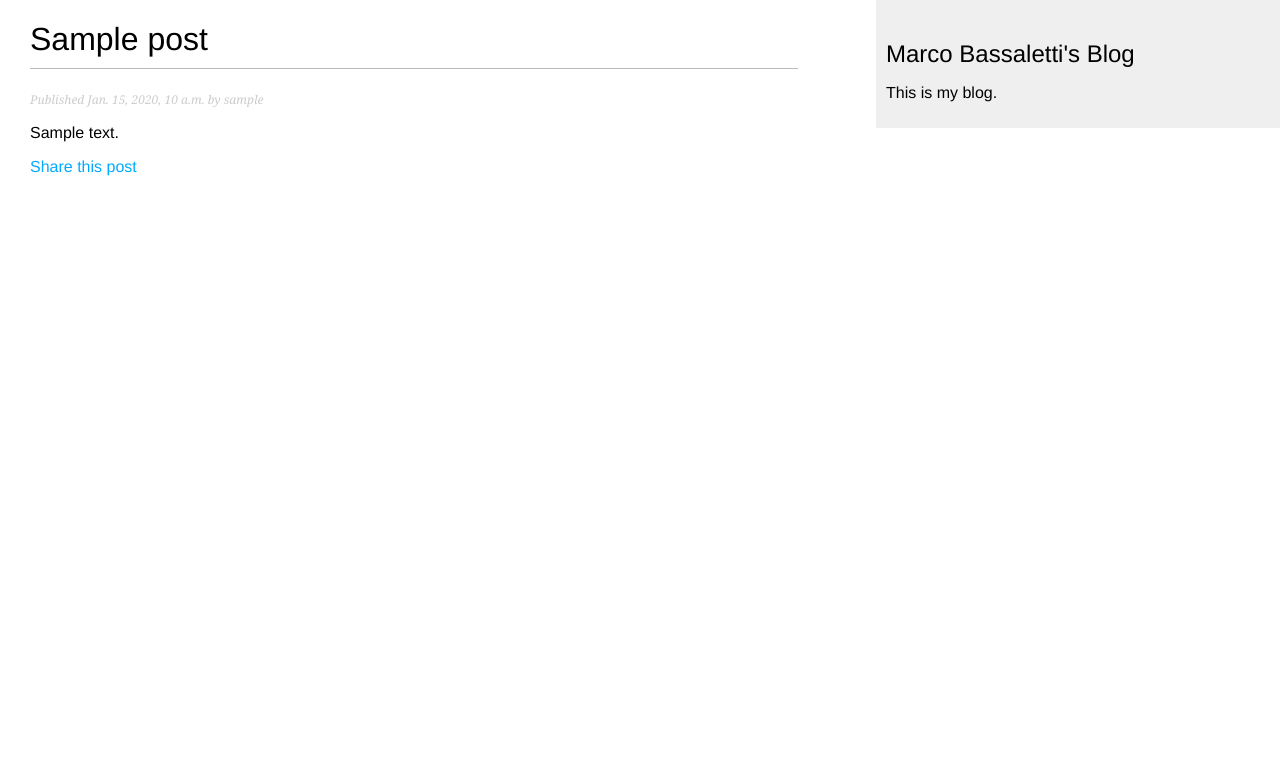
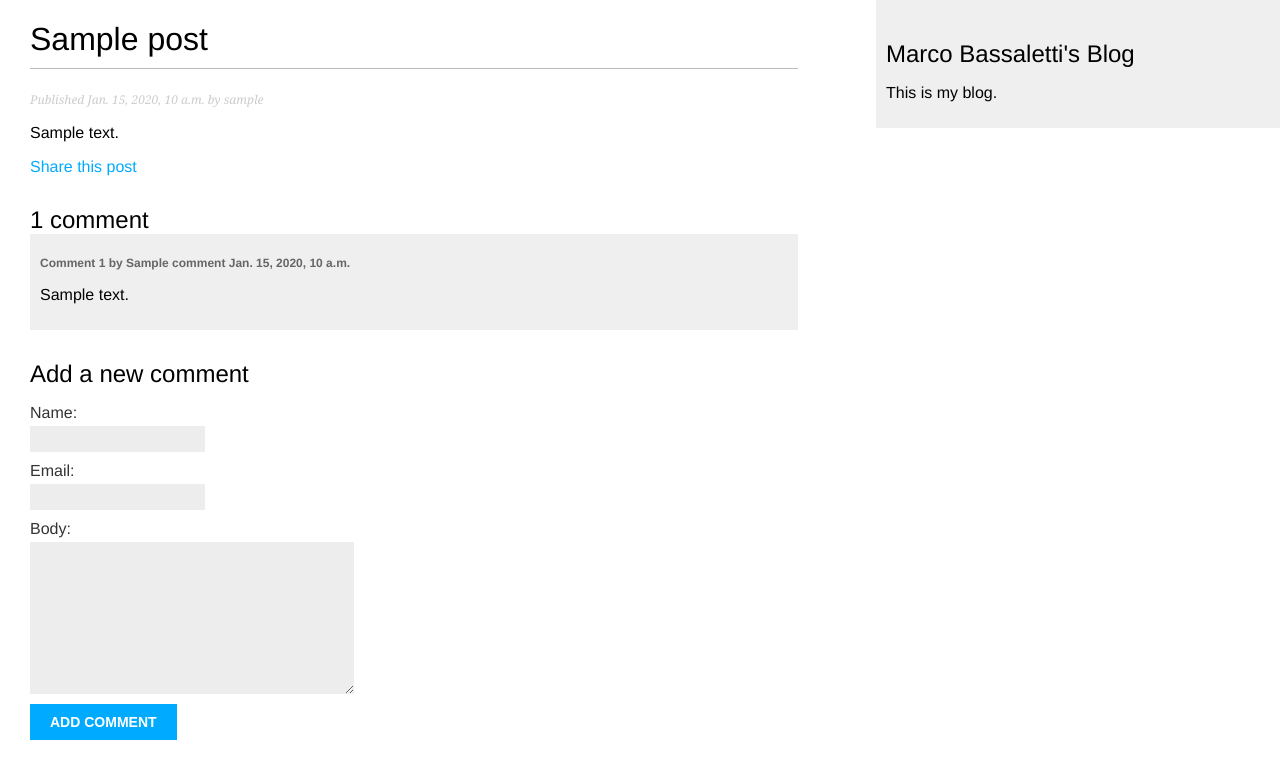
Before and after one commit to mbassale/django-press, a Django app: a page that uses blog/templates/blog/post/detail.html in a window 1280 px wide. Shown: the top 779 px of the page. Run offline with Django 3.2, Linux system fonts and the light colour scheme; tables that the repository leaves empty hold one stand-in row (values such as "Sample post").

Commit message:
Comments on posts.

```diff
--- a/blog/forms.py
+++ b/blog/forms.py
@@ -1,8 +1,14 @@
 from django import forms
-
+from .models import Comment
 
 class EmailPostForm(forms.Form):
     name = forms.CharField(max_length=25)
     email = forms.EmailField()
     to = forms.EmailField()
     comments = forms.CharField(required=False, widget=forms.Textarea)
+
+
+class CommentForm(forms.ModelForm):
+    class Meta:
+        model = Comment
+        fields = ('name', 'email', 'body')
--- a/blog/templates/blog/post/detail.html
+++ b/blog/templates/blog/post/detail.html
@@ -7,4 +7,25 @@
 <p>
     <a href="{% url "blog:post_share" post.id %}">Share this post</a>
 </p>
+{% with comments.count as total_comments  %}
+    <h2>{{ total_comments }} comment{{ total_comments|pluralize }}</h2>
+{% endwith %}
+{% for comment in comments  %}
+<div class="comment">
+    <p class="info">Comment {{ forloop.counter }} by {{ comment.name }} {{ comment.created }}</p>
+    {{ comment.body|linebreaks }}
+</div>
+{% empty %}
+    <p>There are no comments yet.</p>
+{% endfor %}
+{% if new_comment %}
+    <h2>Your comment has been added.</h2>
+{% else %}
+    <h2>Add a new comment</h2>
+    <form method="post">
+    {{ comment_form.as_p }}
+    {% csrf_token %}
+    <p><input type="submit" value="Add comment"></p>
+    </form>
+{% endif %}
 {% endblock content %}
--- a/blog/views.py
+++ b/blog/views.py
@@ -4,7 +4,7 @@ from django.core.paginator import Paginator, EmptyPage, PageNotAnInteger
 from django.core.mail import send_mail
 from django.views.generic import ListView
 from .models import Post
-from .forms import EmailPostForm
+from .forms import EmailPostForm, CommentForm
 
 
 class PostListView(ListView):
@@ -16,7 +16,17 @@ class PostListView(ListView):
 
 def post_detail(request, year, month, day, post):
     post = get_object_or_404(Post, slug=post, status='published', publish__year=year, publish__month=month, publish__day=day)
-    return render(request, 'blog/post/detail.html', {'post': post})
+    comments = post.comments.filter(active=True)
+    new_comment = None
+    if request.method == 'POST':
+        comment_form = CommentForm(data=request.POST)
+        if comment_form.is_valid():
+            new_comment = comment_form.save(commit=False)
+            new_comment.post = post
+            new_comment.save()
+    else:
+        comment_form = CommentForm()
+    return render(request, 'blog/post/detail.html', {'post': post, 'comments': comments, 'new_comment': new_comment, 'comment_form': comment_form})
 
 
 def post_share(request, post_id):
```
